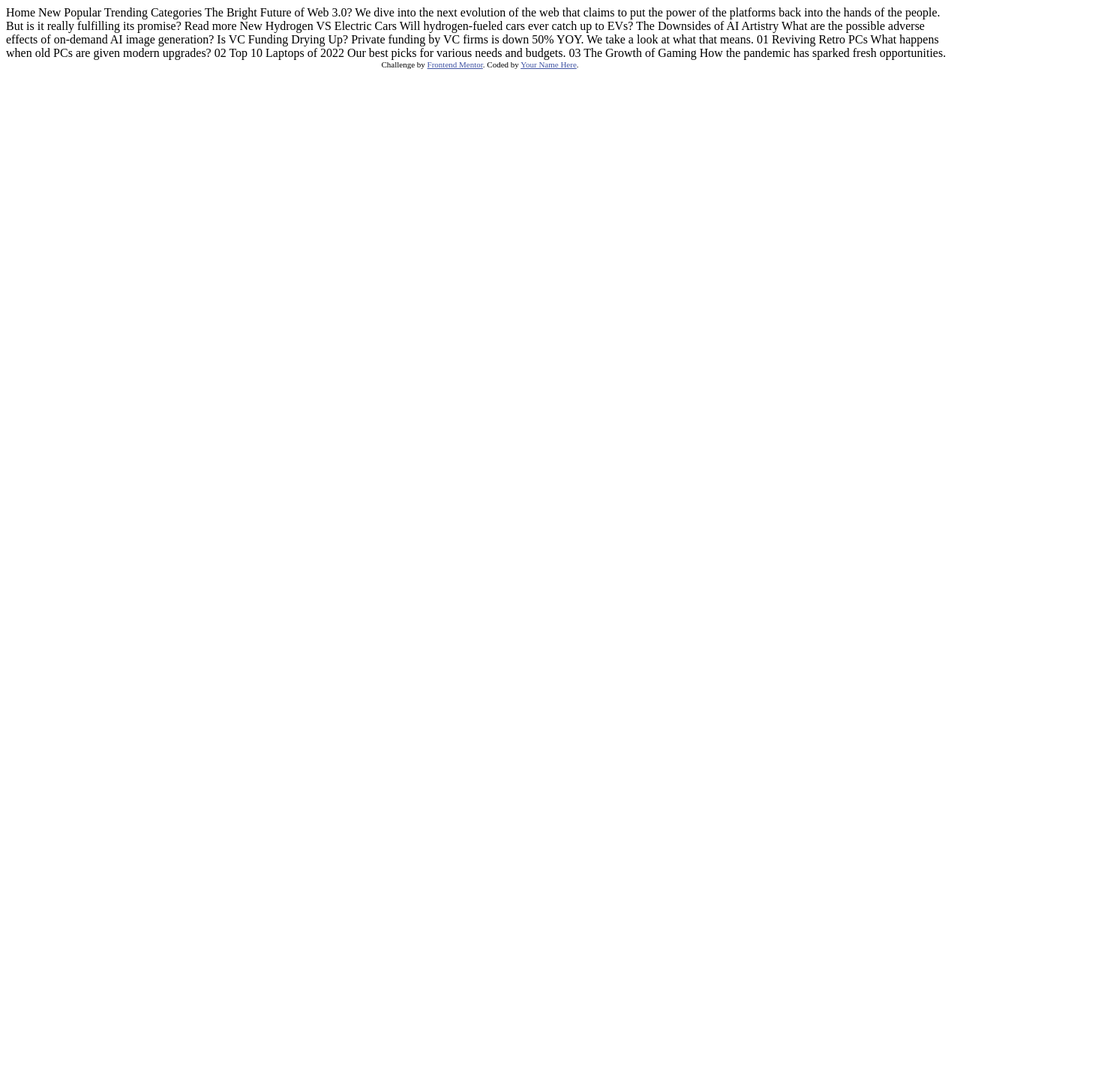
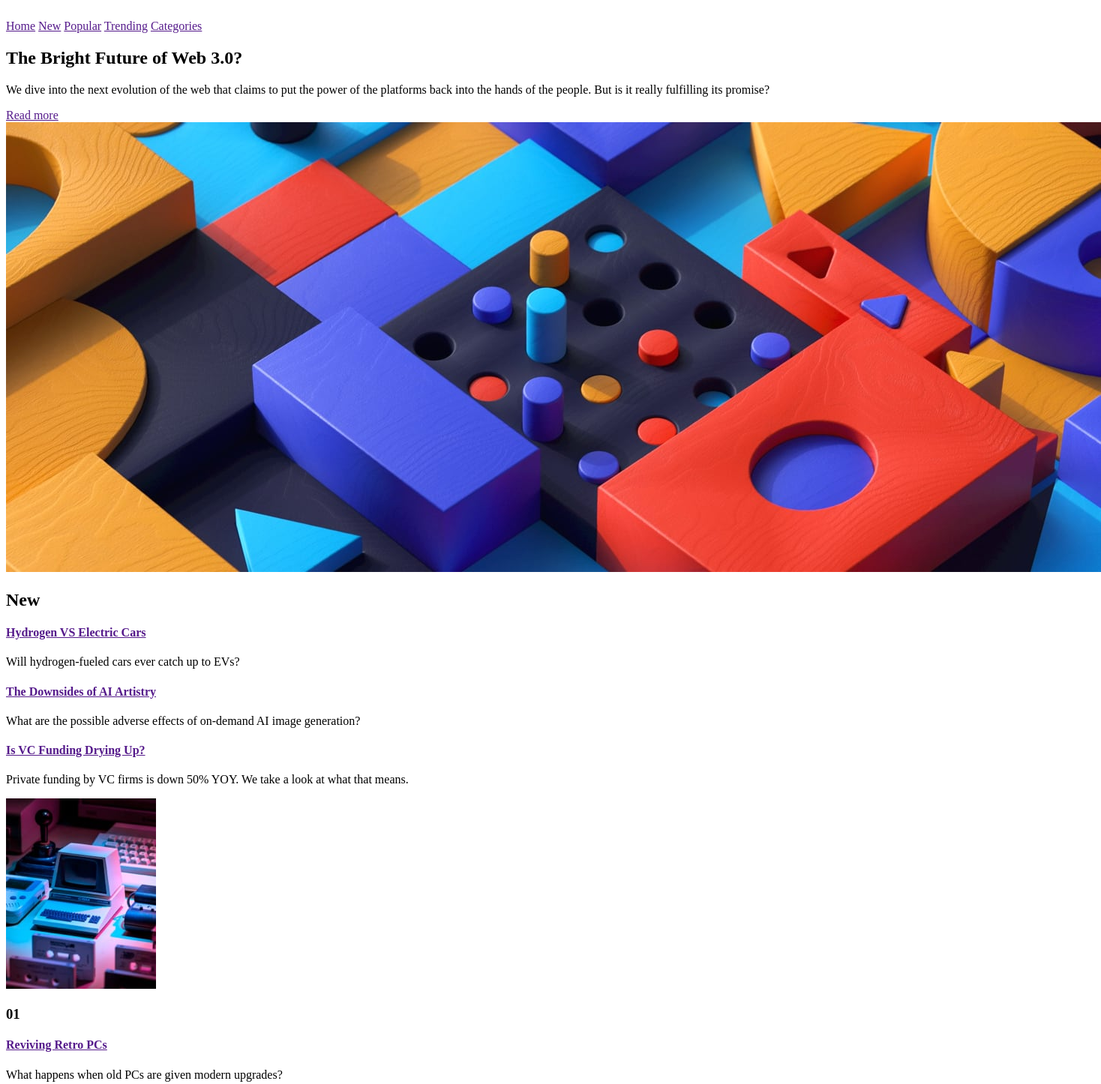
Before and after one commit to estebanp2022/News-Homepage, a plain HTML site: page index.html in a window 1280 px wide. Shown: the top 1446 px of the page at 75% size, 1468 px wide, since content can reach past the window. Before the commit the page ends 800 px from the top, so only its background shows below. Drawn offline with Linux system fonts and the light colour scheme.

Commit message:
file update

```diff
--- a/index.html
+++ b/index.html
@@ -4,27 +4,98 @@
     <meta charset="UTF-8" />
     <meta name="viewport" content="width=device-width, initial-scale=1.0" />
     <link rel="stylesheet" href="./style.css" />
-    <title>Frontend Mentor | News homepage</title>
+    <title>News Homepage</title>
   </head>
   <body>
-    Home New Popular Trending Categories The Bright Future of Web 3.0? We dive
-    into the next evolution of the web that claims to put the power of the
-    platforms back into the hands of the people. But is it really fulfilling its
-    promise? Read more New Hydrogen VS Electric Cars Will hydrogen-fueled cars
-    ever catch up to EVs? The Downsides of AI Artistry What are the possible
-    adverse effects of on-demand AI image generation? Is VC Funding Drying Up?
-    Private funding by VC firms is down 50% YOY. We take a look at what that
-    means. 01 Reviving Retro PCs What happens when old PCs are given modern
-    upgrades? 02 Top 10 Laptops of 2022 Our best picks for various needs and
-    budgets. 03 The Growth of Gaming How the pandemic has sparked fresh
-    opportunities.
+    <header>
+      <img src="" alt="" />
+      <nav>
+        <a href="">Home</a>
+        <a href="">New</a>
+        <a href="">Popular</a>
+        <a href="">Trending</a>
+        <a href="">Categories</a>
+      </nav>
+    </header>
+    <main>
+      <article class="main-article">
+        <div class="article-content">
+          <h1>The Bright Future of Web 3.0?</h1>
+          <p>
+            We dive into the next evolution of the web that claims to put the
+            power of the platforms back into the hands of the people. But is it
+            really fulfilling its promise?
+          </p>
+          <a href="" class="btn">Read more</a>
+        </div>
+        <picture>
+          <source
+            srcset="./assets/images/image-web-3-desktop.jpg"
+            media="(min-width: 800px)"
+          />
+          <img src="./assets/images/image-web-3-mobile.jpg" alt="" />
+        </picture>
+      </article>
+      <div class="article-section1">
+        <h2>New</h2>
+        <article>
+          <a href=""><h4>Hydrogen VS Electric Cars</h4></a>
+          <p>Will hydrogen-fueled cars ever catch up to EVs?</p>
+        </article>
+        <article>
+          <a href=""><h4>The Downsides of AI Artistry</h4></a>
+          <p>
+            What are the possible adverse effects of on-demand AI image
+            generation?
+          </p>
+        </article>
+        <article>
+          <a href=""><h4>Is VC Funding Drying Up?</h4></a>
+          <p>
+            Private funding by VC firms is down 50% YOY. We take a look at what
+            that means.
+          </p>
+        </article>
+      </div>
+      <div class="article-section2">
+        <article>
+          <img src="./assets/images/image-retro-pcs.jpg" alt="retro computer" />
+          <h3>01</h3>
+          <a href="">
+            <h4>Reviving Retro PCs</h4>
+          </a>
+          <p>What happens when old PCs are given modern upgrades?</p>
+        </article>
+        <article>
+          <img src="./assets/images/image-top-laptops.jpg" alt="keyboard" />
+          <h3>02</h3>
+          <a href="">
+            <h4>Top 10 Laptops of 2023</h4>
+          </a>
+          <p>Our best picks for various needs and budgets.</p>
+        </article>
+        <article>
+          <img
+            src="./assets/images/image-gaming-growth.jpg"
+            alt="game controller"
+          />
+          <h3>03</h3>
+          <a href="">
+            <h4>The Growth of Gaming</h4>
+          </a>
+          <p>How the pandemic has sparked fresh opportunities.</p>
+        </article>
+      </div>
+    </main>
 
-    <div class="attribution">
-      Challenge by
-      <a href="https://www.frontendmentor.io?ref=challenge" target="_blank"
-        >Frontend Mentor</a
-      >. Coded by <a href="#">Your Name Here</a>.
-    </div>
+    <footer>
+      <div class="attribution">
+        Coded by
+        <a href="https://www.frontendmentor.io/profile/estebanp2022"
+          >Esteban Pesantes</a
+        >.
+      </div>
+    </footer>
     <script src="./index.js"></script>
   </body>
 </html>
```
Also changed, not shown: assets/images/favicon-32x32.png (deleted).
